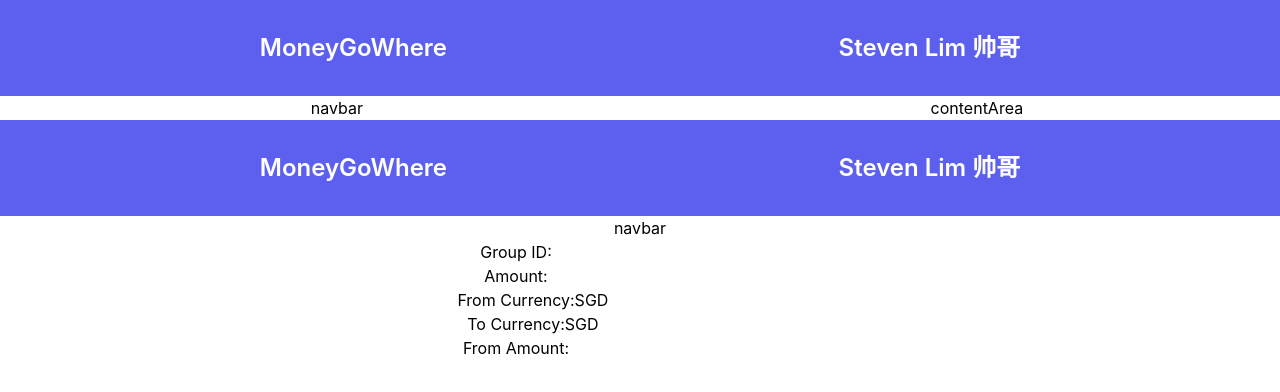
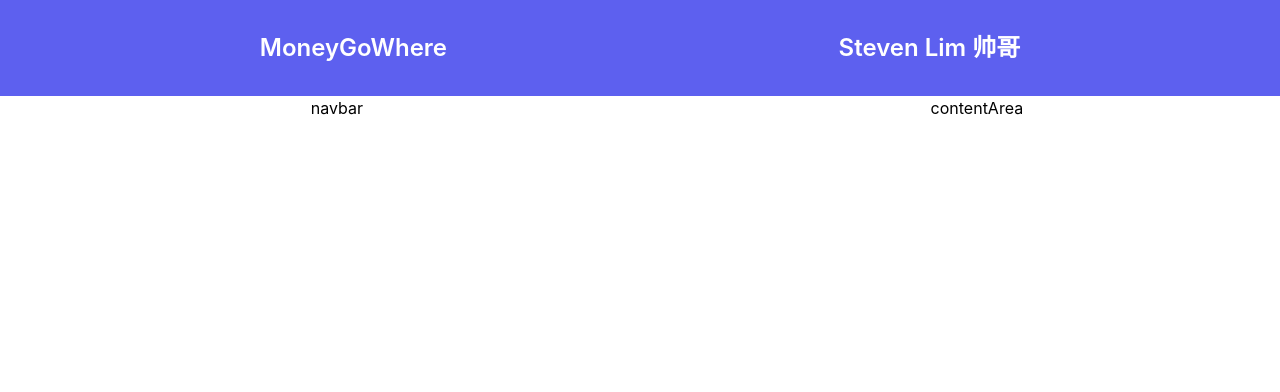
Before and after one commit to geraldhywncs/Team20_DMSS_Frontend, a React (Create React App) app: page / in a window 1280 px wide. Shown: the top 392 px of the page. Built offline with nearby package versions, Linux system fonts and the light colour scheme.

Commit message:
unknown change

```diff
--- a/src/App.js
+++ b/src/App.js
@@ -21,11 +21,11 @@
 
 
       {/* {Do not code here, put your components HomeSample for reference. App is only for rendering components. Will delete the above} */}
-      <HomeSample />
+      {/* <HomeSample />
 
       <SplitExpenseComponent />
 
-      <CurrencyConverterComponent />
+      <CurrencyConverterComponent /> */}
 
     </div>
   );
```
